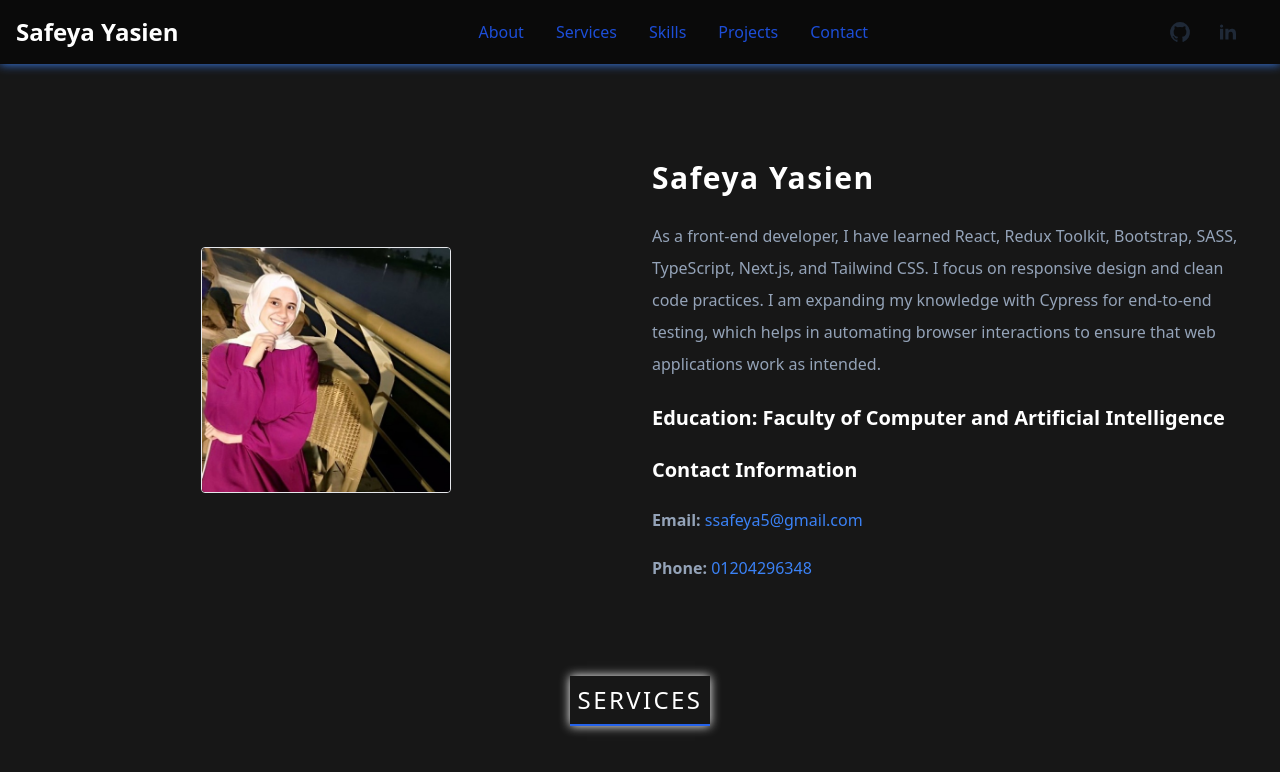
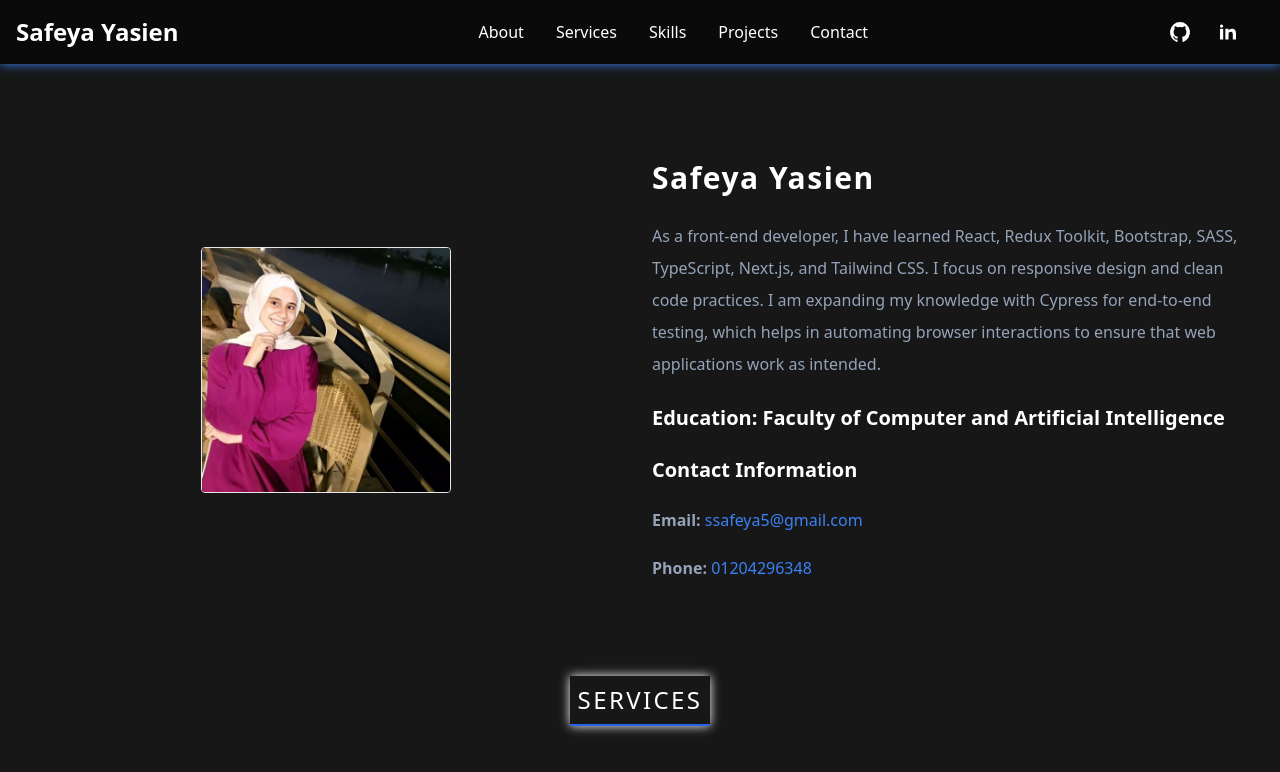
Before and after one commit to Safeya-Yasien/portfolio, a Next.js app: page / in a window 1280 px wide. Shown: the top 772 px of the page. Built offline with nearby package versions, Linux system fonts and the light colour scheme.

Commit message:
update navbar styles

```diff
--- a/src/app/components/common/Navbar.tsx
+++ b/src/app/components/common/Navbar.tsx
@@ -19,14 +19,14 @@ const Navbar = () => {
           href="/"
           className="flex items-center space-x-3 rtl:space-x-reverse"
         >
-          <span className="self-center text-2xl font-semibold whitespace-nowrap ">
+          <span className="self-center text-2xl font-semibold whitespace-nowrap text-white">
             Safeya Yasien
           </span>
         </Link>
         <button
           data-collapse-toggle="navbar-default"
           type="button"
-          className="inline-flex items-center p-2 w-10 h-10 justify-center text-sm text-gray-500 rounded-lg md:hidden hover:bg-gray-100 focus:outline-none focus:ring-2 focus:ring-gray-200   "
+          className="inline-flex items-center p-2 w-10 h-10 justify-center text-sm rounded-lg md:hidden focus:outline-none focus:ring-2  text-gray-400 hover:bg-gray-700 focus:ring-gray-600"
           aria-controls="navbar-default"
           aria-expanded="false"
           onClick={toggleMenu}
@@ -60,7 +60,7 @@ const Navbar = () => {
                     href={`#${link.path}`}
                     scroll
                     className={cn(
-                      "block py-2 px-3 text-white  rounded md:bg-transparent md:text-blue-700 md:p-0   transition-all"
+                      "block py-2 px-3 text-white  rounded md:bg-transparent  md:p-0  hover:text-blue-500 transition-all"
                     )}
                     aria-current="page"
                   >
@@ -71,7 +71,7 @@ const Navbar = () => {
             })}
           </ul>
         </div>
-        <ul className="hidden md:flex flex-wrap items-center text-sm font-medium text-gray-500  sm:mt-0">
+        <ul className="hidden md:flex flex-wrap items-center text-sm font-medium  text-gray-400 sm:mt-0">
           <li>
             <Link
               href="https://github.com/Safeya-Yasien"
@@ -80,7 +80,7 @@ const Navbar = () => {
               aria-label="go to github"
             >
               <svg
-                className="w-6 h-6 text-gray-800  transition-all hover:text-blue-500"
+                className="w-6 h-6  text-white transition-all hover:text-blue-500"
                 aria-hidden="true"
                 xmlns="http://www.w3.org/2000/svg"
                 width="24"
@@ -104,7 +104,7 @@ const Navbar = () => {
               aria-label="go to linkedin"
             >
               <svg
-                className="w-6 h-6 text-gray-800  hover:text-blue-500"
+                className="w-6 h-6  text-white hover:text-blue-500"
                 aria-hidden="true"
                 xmlns="http://www.w3.org/2000/svg"
                 width="24"
```
